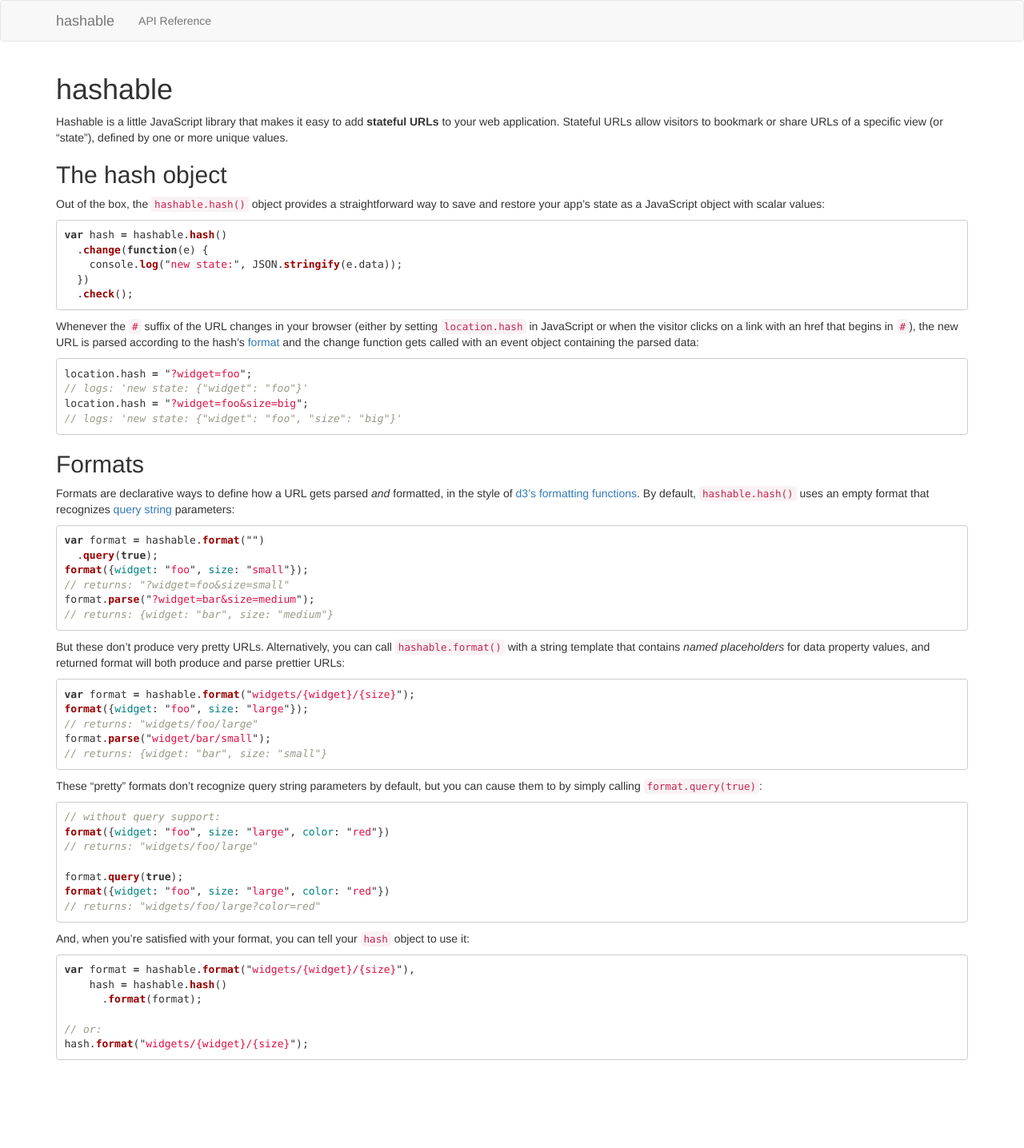
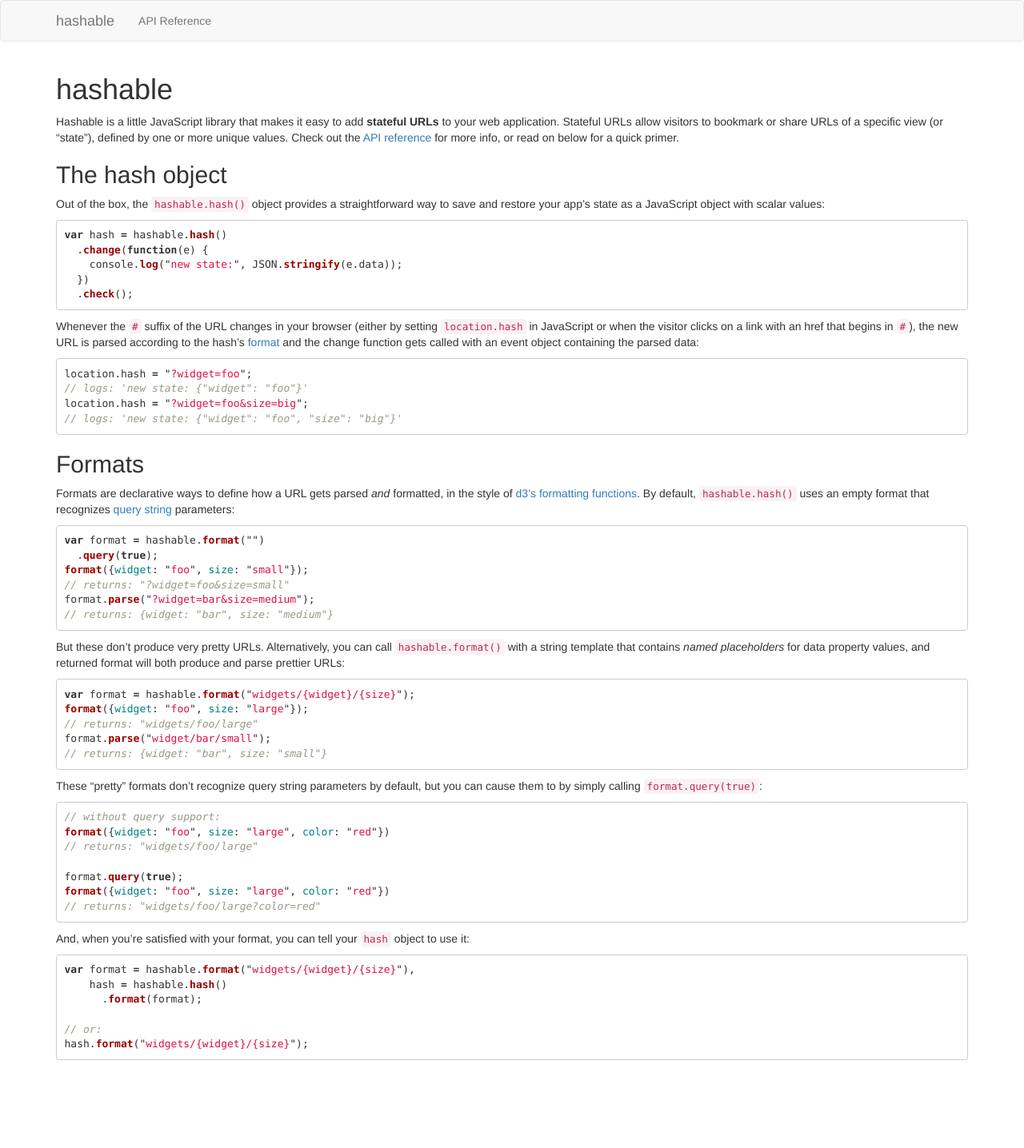
Before and after one commit to shawnbot/hashable, a Jekyll site: the page built from index.md, in a window 1280 px wide. Shown: the whole page at 80% size. Built offline with Jekyll 4.4.1, drawn with Linux system fonts in a browser that asks for light colours; nearby versions of some CDN libraries; Markdown is read by kramdown in place of the engine named in the settings.

```diff
--- a/index.md
+++ b/index.md
@@ -7,7 +7,8 @@ layout: default
 Hashable is a little JavaScript library that makes it easy to add
 **stateful URLs** to your web application. Stateful URLs allow
 visitors to bookmark or share URLs of a specific view (or "state"),
-defined by one or more unique values.
+defined by one or more unique values. Check out the [API reference](api/) for
+more info, or read on below for a quick primer.
 
 ## The hash object
 Out of the box, the `hashable.hash()` object provides a straightforward way to
```
